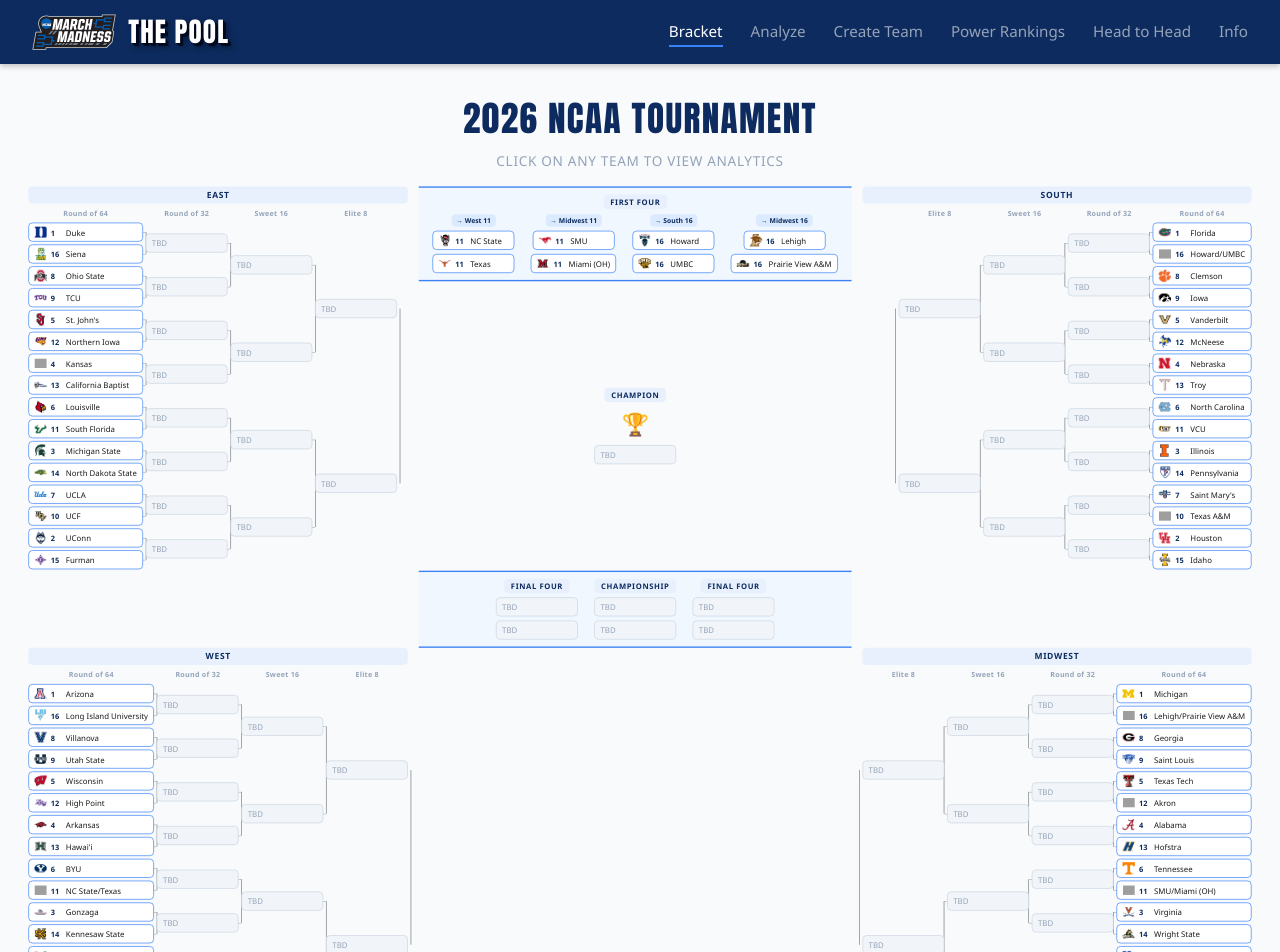
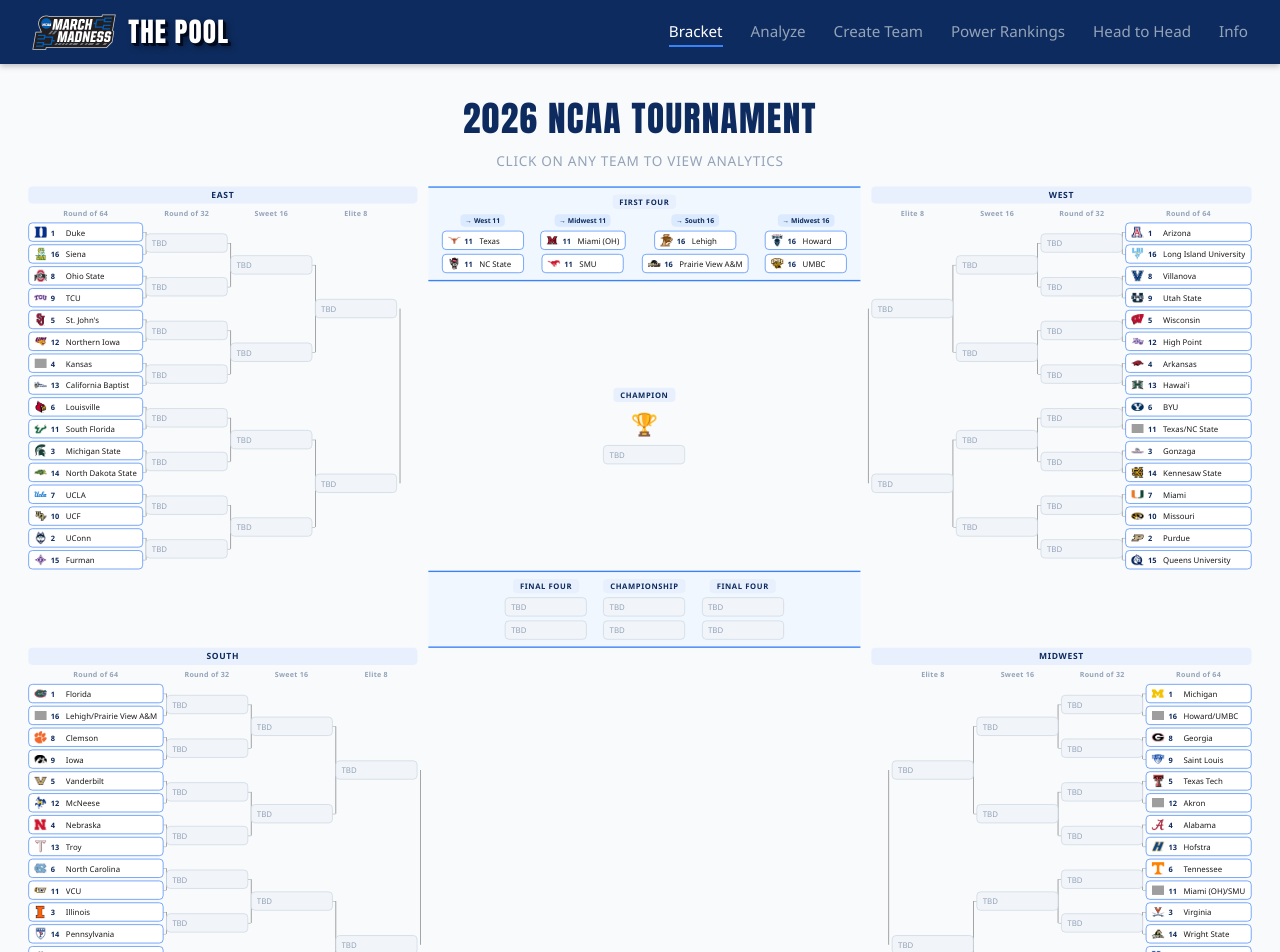
Before and after one commit to jmayanja33/march-madness-pool-analytics, a React (Vite) app in the folder frontend/: page /bracket in a window 1280 px wide. Shown: the top 952 px of the page. Built offline with nearby package versions, Linux system fonts and the light colour scheme; grey boxes are pictures that could not be loaded.

Commit message:
Fixed bracket layout to be correct

```diff
--- a/frontend/src/components/Bracket.css
+++ b/frontend/src/components/Bracket.css
@@ -8,9 +8,9 @@
 .bracket-wrapper {
   display: grid;
   grid-template-areas:
-    "east  champion  south"    /* upper row: left region, center, right region */
+    "east  champion  west"     /* upper row: left region, center, right region */
     ".     band      ."        /* championship band: center column only */
-    "west  spacer    midwest"; /* lower row */
+    "south spacer    midwest"; /* lower row */
   /* All three columns shrink-wrap to content so the grid is exactly as wide
      as its content — prevents the center column from expanding and off-centering. */
   grid-template-columns: max-content auto max-content;
--- a/frontend/src/components/Bracket.jsx
+++ b/frontend/src/components/Bracket.jsx
@@ -1,9 +1,9 @@
 // Full tournament bracket composed of four regional brackets and a center section.
 //
 // Layout uses CSS Grid with named areas:
-//   "east    champion   south"    ← upper row: top-left, center, top-right
+//   "east    champion   west"     ← upper row: top-left, center, top-right
 //   ".       band       ."        ← band row: championship strip (center only)
-//   "west    spacer     midwest"  ← lower row: bottom-left, center, bottom-right
+//   "south   spacer     midwest"  ← lower row: bottom-left, center, bottom-right
 //
 // The champion-box (center of the upper row) contains two stacked sections:
 //   1. First Four band — flush with the tops of the East/South regions
@@ -120,12 +120,12 @@
 
       </div>
 
-      <div className="region-south">
+      <div className="region-west">
         <BracketRegion
-          name="South"
-          teams={bracket.South}
+          name="West"
+          teams={bracket.West}
           direction="right"
-          results={results?.South ?? null}
+          results={results?.West ?? null}
           onTeamClick={onTeamClick}
         />
       </div>
@@ -186,12 +186,12 @@
       </div>
 
       {/* ── Lower row ── */}
-      <div className="region-west">
+      <div className="region-south">
         <BracketRegion
-          name="West"
-          teams={bracket.West}
+          name="South"
+          teams={bracket.South}
           direction="left"
-          results={results?.West ?? null}
+          results={results?.South ?? null}
           onTeamClick={onTeamClick}
         />
       </div>
--- a/frontend/src/data/bracketData.js
+++ b/frontend/src/data/bracketData.js
@@ -6,26 +6,26 @@
 export const FIRST_FOUR_2026 = [
   {
     id: 'ff-west-11',
-    teamA: { seed: 11, name: 'NC State' },
-    teamB: { seed: 11, name: 'Texas' },
+    teamA: { seed: 11, name: 'Texas' },
+    teamB: { seed: 11, name: 'NC State' },
     destination: 'West 11',
   },
   {
     id: 'ff-midwest-11',
-    teamA: { seed: 11, name: 'SMU' },
-    teamB: { seed: 11, name: 'Miami (OH)' },
+    teamA: { seed: 11, name: 'Miami (OH)' },
+    teamB: { seed: 11, name: 'SMU' },
     destination: 'Midwest 11',
   },
   {
     id: 'ff-south-16',
-    teamA: { seed: 16, name: 'Howard' },
-    teamB: { seed: 16, name: 'UMBC' },
+    teamA: { seed: 16, name: 'Lehigh' },
+    teamB: { seed: 16, name: 'Prairie View A&M' },
     destination: 'South 16',
   },
   {
     id: 'ff-midwest-16',
-    teamA: { seed: 16, name: 'Lehigh' },
-    teamB: { seed: 16, name: 'Prairie View A&M' },
+    teamA: { seed: 16, name: 'Howard' },
+    teamB: { seed: 16, name: 'UMBC' },
     destination: 'Midwest 16',
   },
 ];
@@ -38,10 +38,10 @@
 //
 // First Four slots use a "Team A/Team B" slash notation in the main bracket
 // to indicate the two teams competing for that seed position.
-// West 11  → NC State vs. Texas winner
-// Midwest 11 → SMU vs. Miami (OH) winner
-// South 16 → Howard vs. UMBC winner
-// Midwest 16 → Lehigh vs. Prairie View A&M winner
+// West 11  → Texas vs. NC State winner
+// Midwest 11 → Miami (OH) vs. SMU winner
+// South 16 → Lehigh vs. Prairie View A&M winner
+// Midwest 16 → Howard vs. UMBC winner
 export const BRACKET_2026 = {
   East: [
     { seed: 1,  name: 'Duke' },
@@ -72,7 +72,7 @@
     { seed: 8,  name: 'Villanova' },
     { seed: 9,  name: 'Utah State' },
     { seed: 10, name: 'Missouri' },
-    { seed: 11, name: 'NC State/Texas' },   // First Four winner
+    { seed: 11, name: 'Texas/NC State' },    // First Four winner
     { seed: 12, name: 'High Point' },
     { seed: 13, name: "Hawai'i" },
     { seed: 14, name: 'Kennesaw State' },
@@ -95,7 +95,7 @@
     { seed: 13, name: 'Troy' },
     { seed: 14, name: 'Pennsylvania' },
     { seed: 15, name: 'Idaho' },
-    { seed: 16, name: 'Howard/UMBC' },      // First Four winner
+    { seed: 16, name: 'Lehigh/Prairie View A&M' }, // First Four winner
   ],
   Midwest: [
     { seed: 1,  name: 'Michigan' },
@@ -108,11 +108,11 @@
     { seed: 8,  name: 'Georgia' },
     { seed: 9,  name: 'Saint Louis' },
     { seed: 10, name: 'Santa Clara' },
-    { seed: 11, name: 'SMU/Miami (OH)' },   // First Four winner
+    { seed: 11, name: 'Miami (OH)/SMU' },   // First Four winner
     { seed: 12, name: 'Akron' },
     { seed: 13, name: 'Hofstra' },
     { seed: 14, name: 'Wright State' },
     { seed: 15, name: 'Tennessee State' },
-    { seed: 16, name: 'Lehigh/Prairie View A&M' }, // First Four winner
+    { seed: 16, name: 'Howard/UMBC' },      // First Four winner
   ],
 };
```
